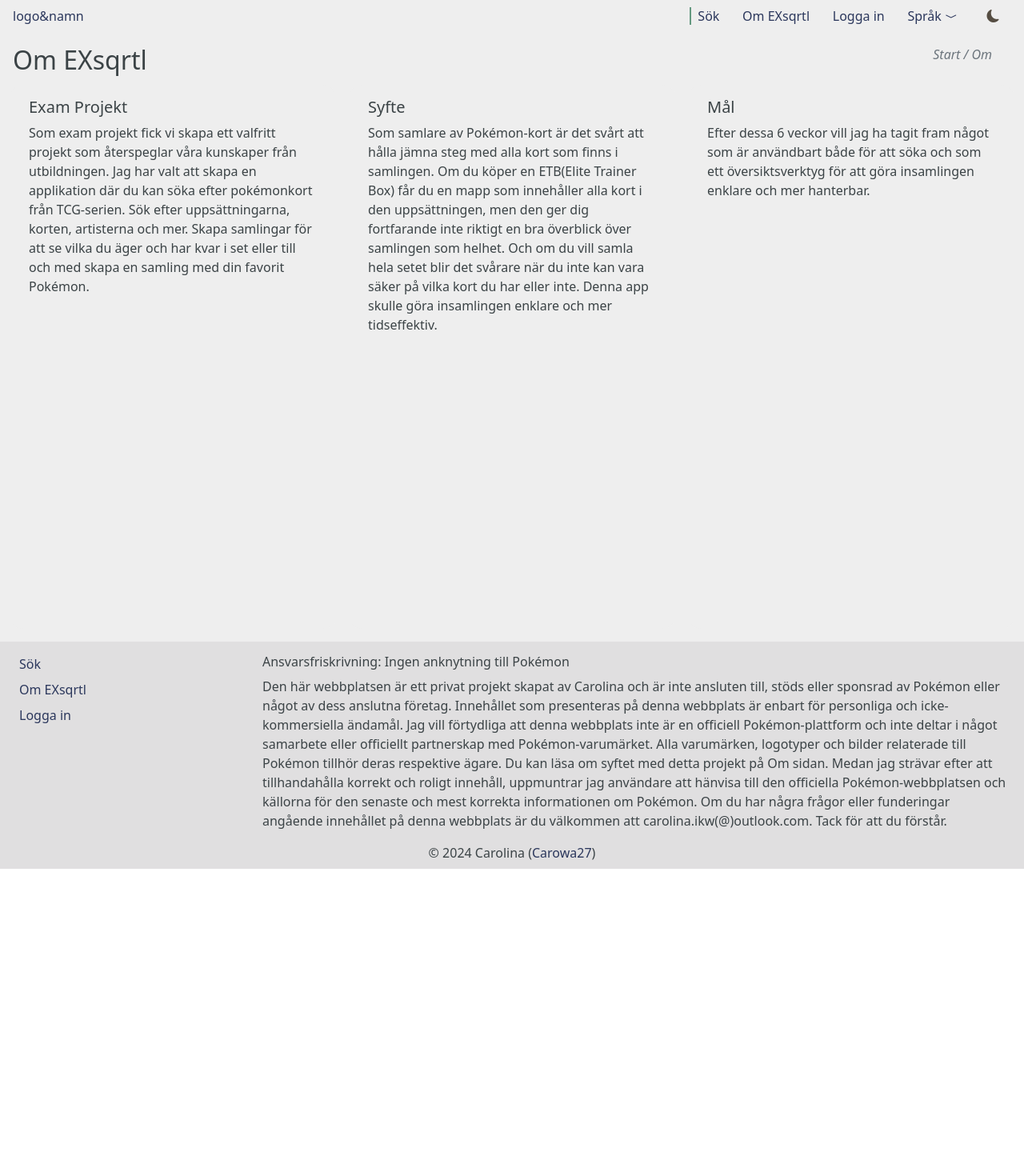
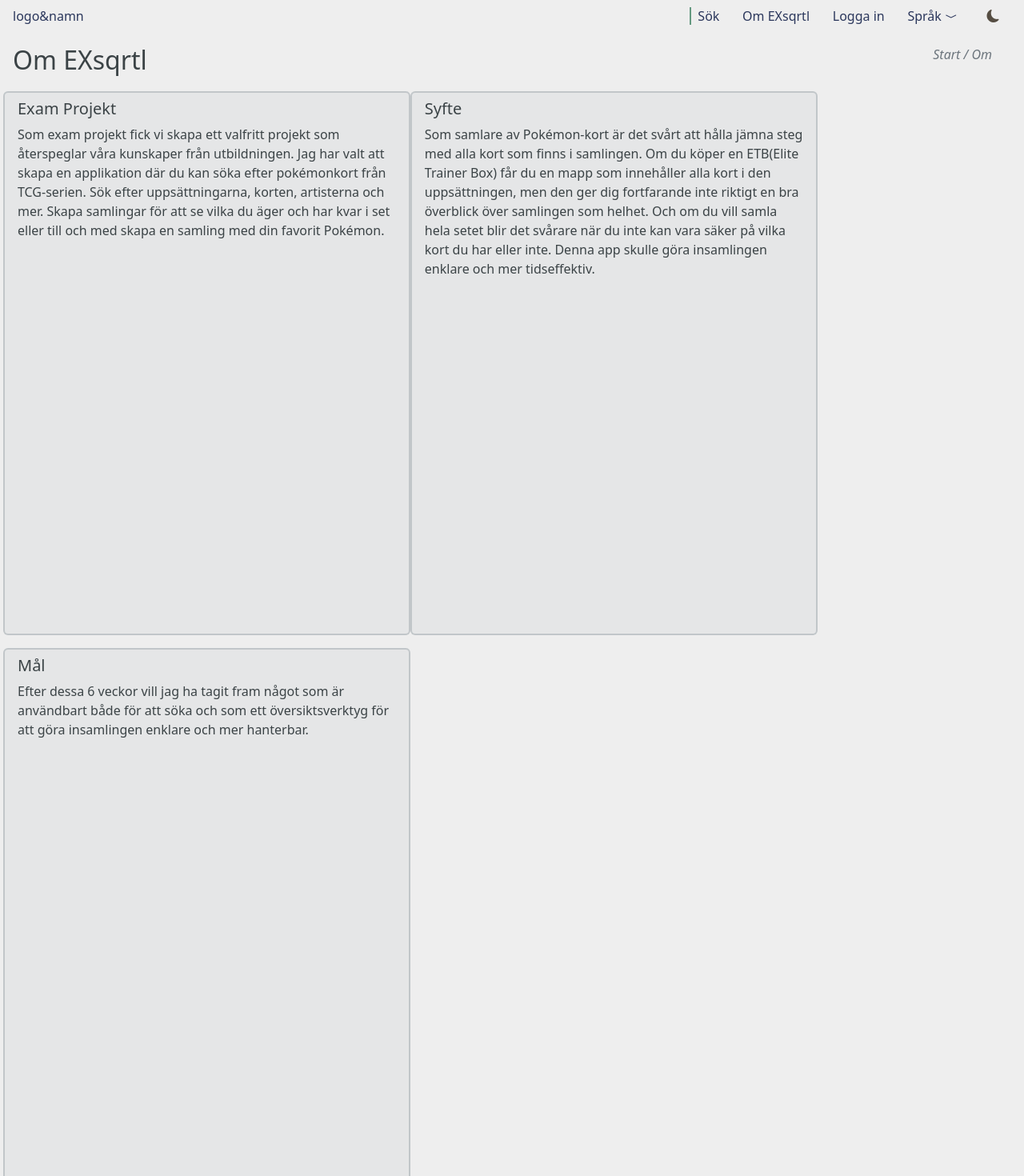
Before and after one commit to Carowa27/mondex, a React (Vite) app in the folder FrontEnd/: page /about in a window 1280 px wide. Shown: the top 1470 px of the page at 80% size. Before the commit the page ends 1086 px from the top, so only its background shows below. Built offline with nearby package versions, Linux system fonts and the light colour scheme; no server answers.

Commit message:
(ref) remove and update frontPageBtnCard

```diff
--- a/FrontEnd/src/components/FrontPageBtnCard.tsx
+++ /dev/null
@@ -1,51 +0,0 @@
-import { useMediaQuery } from "react-responsive";
-import { variables } from "../globals/variables";
-
-export const FrontPageBtnCard = ({
-  children,
-  footer,
-  bkcolor,
-}: {
-  children: React.ReactNode;
-  footer?: React.ReactNode;
-  bkcolor?: string;
-}) => {
-  const isDesktop = useMediaQuery({ query: variables.breakpoints.desktop });
-  return (
-    <div
-      className={
-        isDesktop
-          ? "px-4 py-3 col mx-2 d-flex flex-column"
-          : "px-3 py-2 col-12 mb-2 d-flex align-items-start flex-column"
-      }
-      style={
-        isDesktop
-          ? {
-              width: "32%",
-              minHeight: "85vh",
-              height: "auto",
-              backgroundColor: `${bkcolor}`,
-              textOverflow: "ellipsis",
-              overflow: "hidden",
-              whiteSpace: "nowrap",
-              borderRadius: "1rem",
-              textWrap: "wrap",
-            }
-          : {
-              width: "100%",
-              minHeight: "29vh",
-              height: "auto",
-              backgroundColor: `${bkcolor}`,
-              textOverflow: "ellipsis",
-              overflow: "hidden",
-              whiteSpace: "nowrap",
-              borderRadius: "0.8rem",
-              textWrap: "wrap",
-            }
-      }
-    >
-      {children && <>{children}</>}
-      {footer && <div className="mt-auto align-self-end">{footer}</div>}
-    </div>
-  );
-};
--- a/FrontEnd/src/pages/AboutProject.tsx
+++ b/FrontEnd/src/pages/AboutProject.tsx
@@ -1,6 +1,5 @@
 import { useContext } from "react";
 import { LanguageContext } from "../globals/language/language";
-import { FrontPageBtnCard } from "../components/FrontPageBtnCard";
 import { ThemeContext } from "../globals/theme";
 import { useMediaQuery } from "react-responsive";
 import { variables } from "../globals/variables";
@@ -20,22 +19,82 @@ export const AboutProject = () => {
         id="about-container"
         className={isDesktop ? "row my-1" : "column my-1"}
       >
-        <FrontPageBtnCard bkcolor={`${theme.primaryColors.background.hex}`}>
+        <div
+          className={
+            isDesktop
+              ? "rounded px-3 py-2 my-2 d-flex flex-column"
+              : "w-100 rounded px-4 py-3 my-2 d-flex flex-column order-3"
+          }
+          style={
+            isDesktop
+              ? {
+                  width: "40%",
+                  border: `2px solid rgba(${theme.typeColors.metal.rgb},0.5)`,
+                  backgroundColor: `rgba(${theme.typeColors.metal.rgb},0.1)`,
+                  minHeight: "85vh",
+                  height: "auto",
+                }
+              : {
+                  border: `2px solid  rgba(${theme.typeColors.metal.rgb},0.5)`,
+                  backgroundColor: `rgba(${theme.typeColors.metal.rgb},0.1)`,
+                }
+          }
+        >
           <h5 id="about-card-examprj-header">
             {language.lang_code.about_exam}
           </h5>
           <p>{language.lang_code.about_description_exam}</p>
-        </FrontPageBtnCard>
-        <FrontPageBtnCard bkcolor={`${theme.primaryColors.background.hex}`}>
+        </div>
+        <div
+          className={
+            isDesktop
+              ? "rounded px-3 py-2 my-2 d-flex flex-column"
+              : "w-100 rounded px-4 py-3 my-2 d-flex flex-column order-3"
+          }
+          style={
+            isDesktop
+              ? {
+                  width: "40%",
+                  border: `2px solid rgba(${theme.typeColors.metal.rgb},0.5)`,
+                  backgroundColor: `rgba(${theme.typeColors.metal.rgb},0.1)`,
+                  minHeight: "85vh",
+                  height: "auto",
+                }
+              : {
+                  border: `2px solid  rgba(${theme.typeColors.metal.rgb},0.5)`,
+                  backgroundColor: `rgba(${theme.typeColors.metal.rgb},0.1)`,
+                }
+          }
+        >
           <h5 id="about-card-purpose-header">
             {language.lang_code.word_purpose}
           </h5>
           <p>{language.lang_code.about_description_purpose}</p>
-        </FrontPageBtnCard>
-        <FrontPageBtnCard bkcolor={`${theme.primaryColors.background.hex}`}>
+        </div>
+        <div
+          className={
+            isDesktop
+              ? "rounded px-3 py-2 my-2 d-flex flex-column"
+              : "w-100 rounded px-4 py-3 my-2 d-flex flex-column order-3"
+          }
+          style={
+            isDesktop
+              ? {
+                  width: "40%",
+                  border: `2px solid rgba(${theme.typeColors.metal.rgb},0.5)`,
+                  backgroundColor: `rgba(${theme.typeColors.metal.rgb},0.1)`,
+                  minHeight: "85vh",
+                  height: "auto",
+                }
+              : {
+                  border: `2px solid  rgba(${theme.typeColors.metal.rgb},0.5)`,
+                  backgroundColor: `rgba(${theme.typeColors.metal.rgb},0.1)`,
+                }
+          }
+        >
           <h5 id="about-card-goal-header">{language.lang_code.word_goal}</h5>
           <p className="m-0">{language.lang_code.about_description_goal}</p>
-        </FrontPageBtnCard>
+        </div>
       </div>
     </>
   );
```
